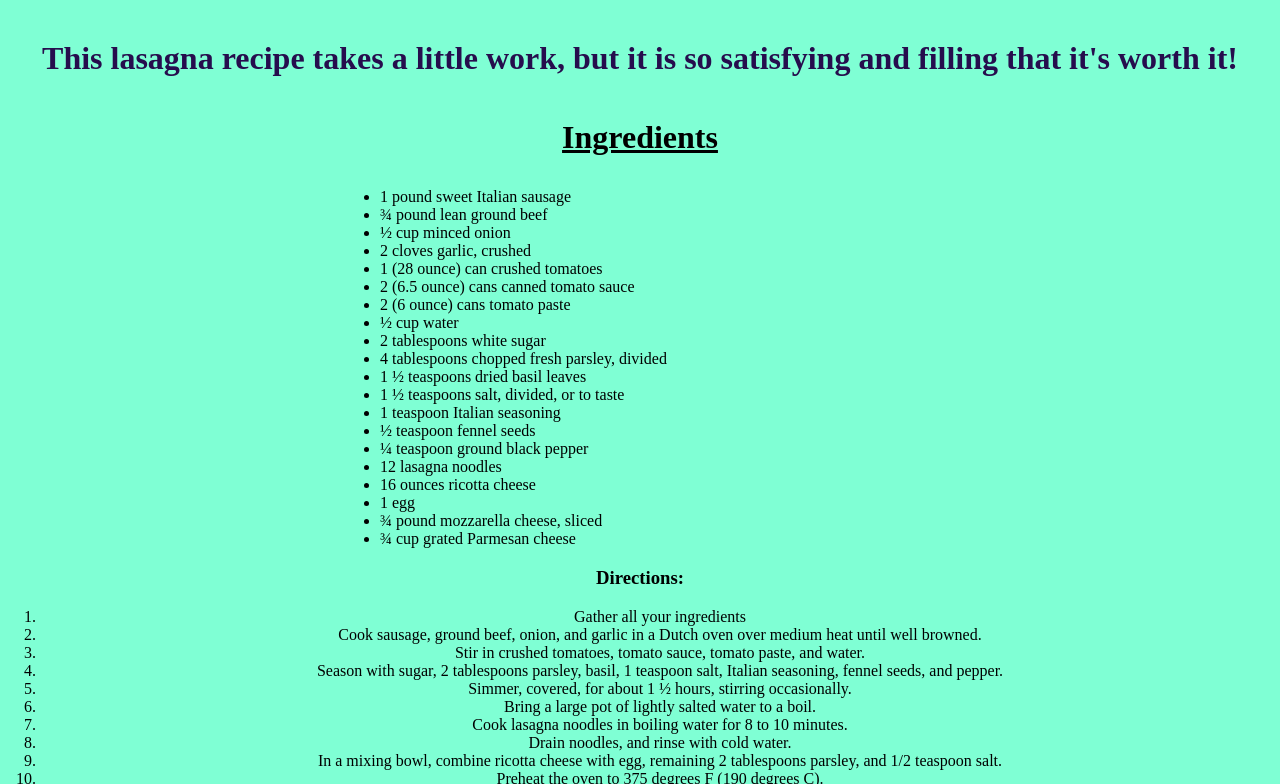
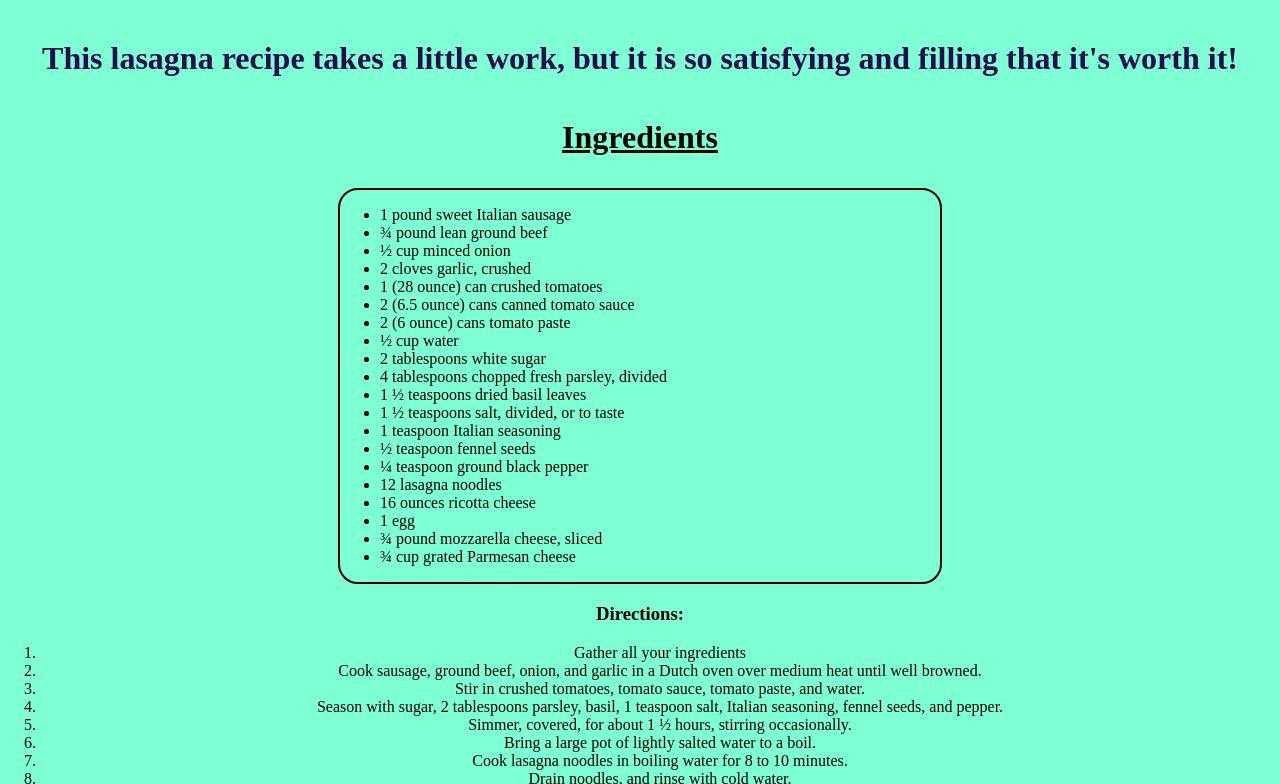
Before and after one commit to Arcanedarkness/odin-recipes, a plain HTML site: page recipes/worlds-best-lasagna.html in a window 1280 px wide. Shown: the part 406-1190 px from the top of the page. Drawn offline with Linux system fonts and the light colour scheme.

Commit message:
Add wrapper to list of ingredients

```diff
--- a/recipes/worlds-best-lasagna.html
+++ b/recipes/worlds-best-lasagna.html
@@ -24,8 +24,12 @@
             Ingredients
         </h5>
 
+        <div class="recipe-wrapper">
+
             <div class="ingredients-list-container">
+
                 <ul class="ingredients-list">
+
                     <li class="ingredients-list-item">1 pound sweet Italian sausage</li>
                     <li class="ingredients-list-item">¾ pound lean ground beef</li>
                     <li class="ingredients-list-item">½ cup minced onion</li>
@@ -46,7 +50,9 @@
                     <li class="ingredients-list-item">1 egg</li>
                     <li class="ingredients-list-item">¾ pound mozzarella cheese, sliced</li>
                     <li class="ingredients-list-item">¾ cup grated Parmesan cheese</li>
+
                 </ul>
+            </div>
         </div>
 
         <h3>Directions:</h3>
```
Also changed, not shown: recipes/slow-cooker-bolognese.html (+6 -0 lines). Lines whose indentation alone changed are shown as unchanged.
